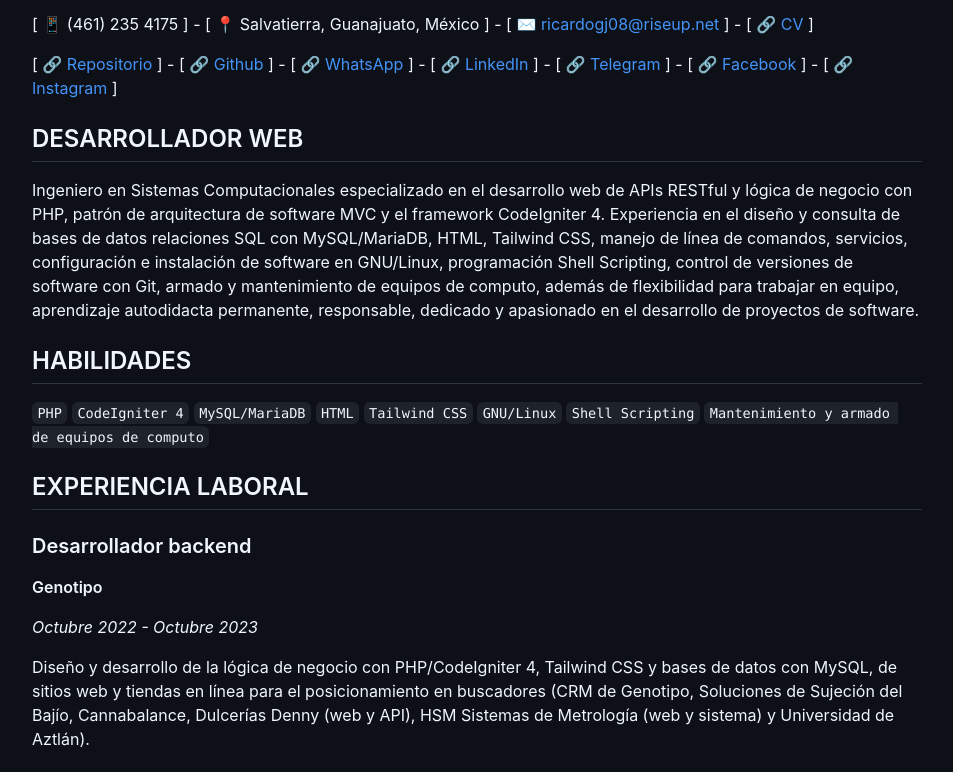
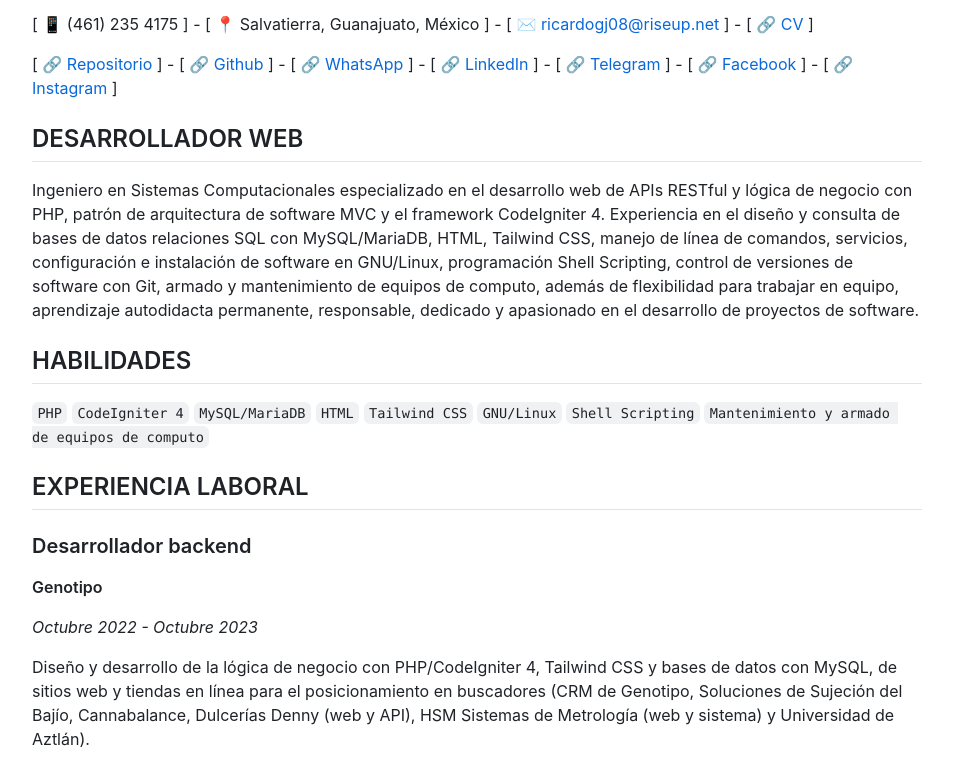
Before and after one commit to ricardogj08/resume, a plain HTML site: page docs/index.html in a window 1280 px wide. Shown: the part 290-1062 px from the top of the page, without its empty margins (163-1116 px from the left). Drawn offline with nearby package versions, Linux system fonts and the light colour scheme.

```diff
--- a/docs/index.html
+++ b/docs/index.html
@@ -4,7 +4,7 @@
   <meta charset="UTF-8">
   <meta name="viewport" content="width=device-width, initial-scale=1.0">
   <title>Ricardo García Jiménez</title>
-  <link rel="stylesheet" href="https://cdnjs.cloudflare.com/ajax/libs/github-markdown-css/5.8.1/github-markdown-dark.min.css">
+  <link rel="stylesheet" href="https://cdnjs.cloudflare.com/ajax/libs/github-markdown-css/5.8.1/github-markdown.min.css">
 
   <style>
     .markdown-body {
```
Also changed, not shown: 2 other files.
